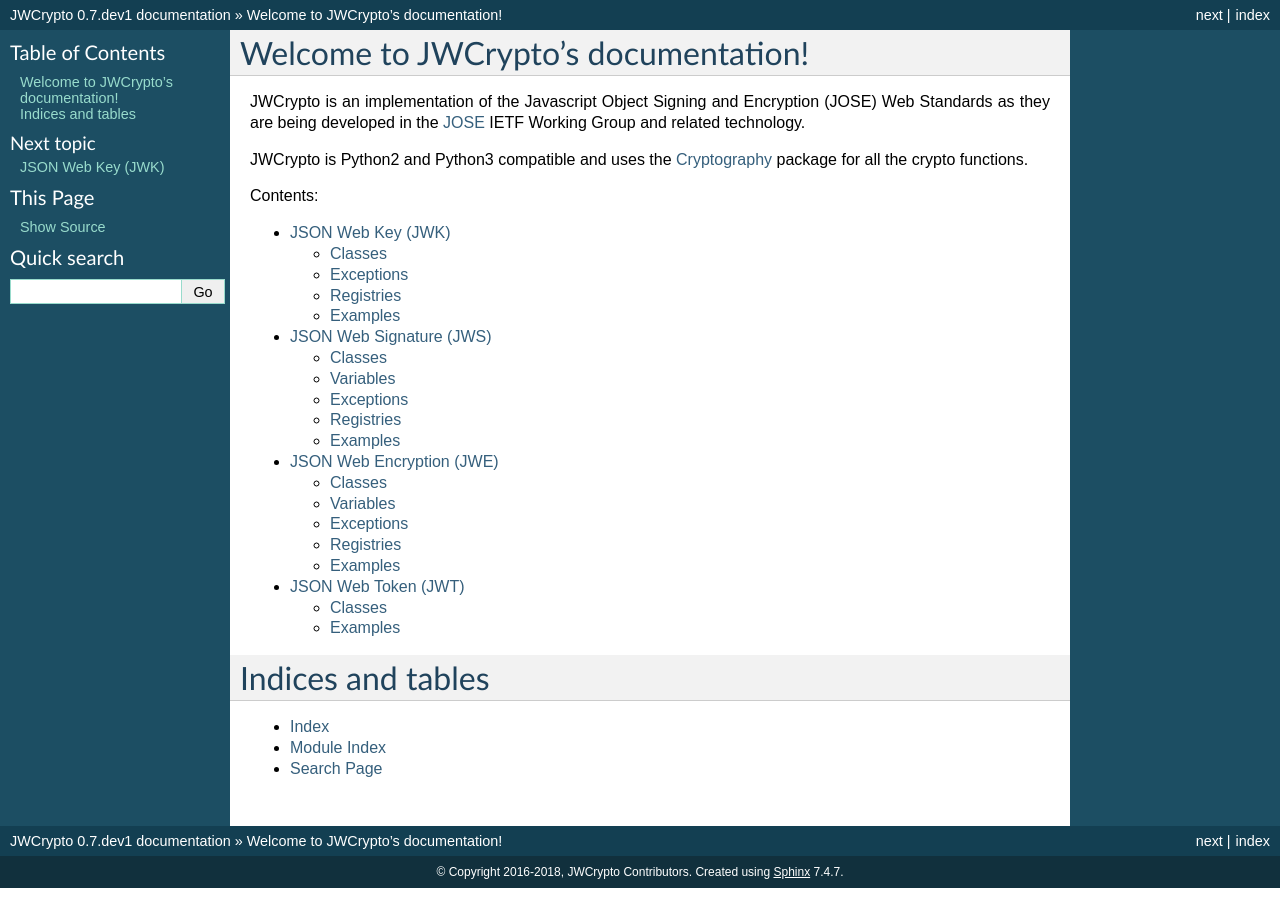
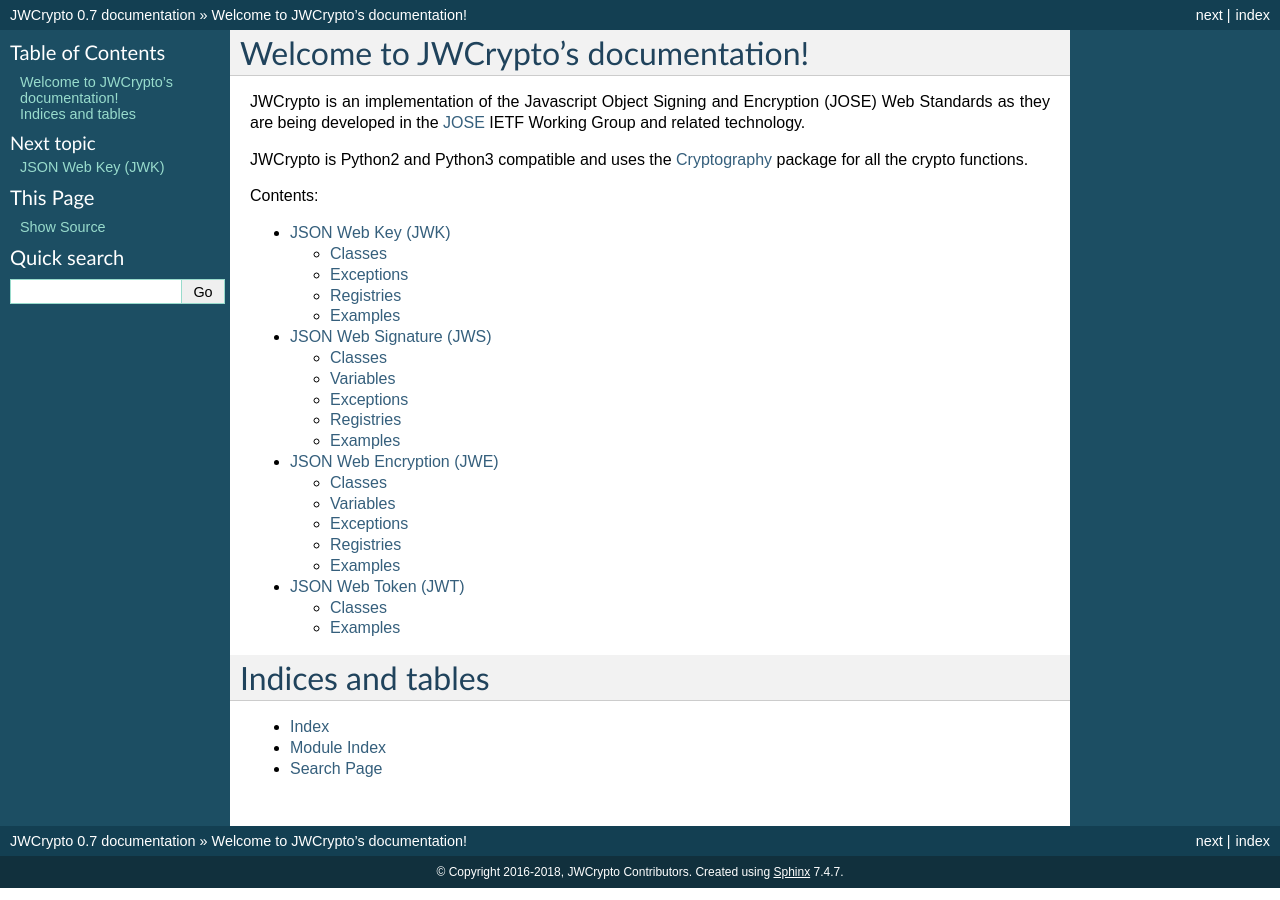
Before and after one commit to latchset/jwcrypto, a Sphinx documentation site: the page built from docs/source/index.rst, in a window 1280 px wide. Built offline with Sphinx 7.4.7, drawn with Linux system fonts in a browser that asks for light colours.

Commit message:
Release 0.7
Signed-off-by: Simo Sorce <simo@redhat.com>

```diff
--- a/docs/source/conf.py
+++ b/docs/source/conf.py
@@ -55,7 +55,7 @@
 # The short X.Y version.
 version = '0.7'
 # The full version, including alpha/beta/rc tags.
-release = '0.7.dev1'
+release = '0.7'
 
 # The language for content autogenerated by Sphinx. Refer to documentation
 # for a list of supported languages.
--- a/setup.py
+++ b/setup.py
@@ -6,7 +6,7 @@
 
 setup(
     name = 'jwcrypto',
-    version = '0.7.dev1',
+    version = '0.7',
     license = 'LGPLv3+',
     maintainer = 'JWCrypto Project Contributors',
     maintainer_email = 'simo@redhat.com',
```
